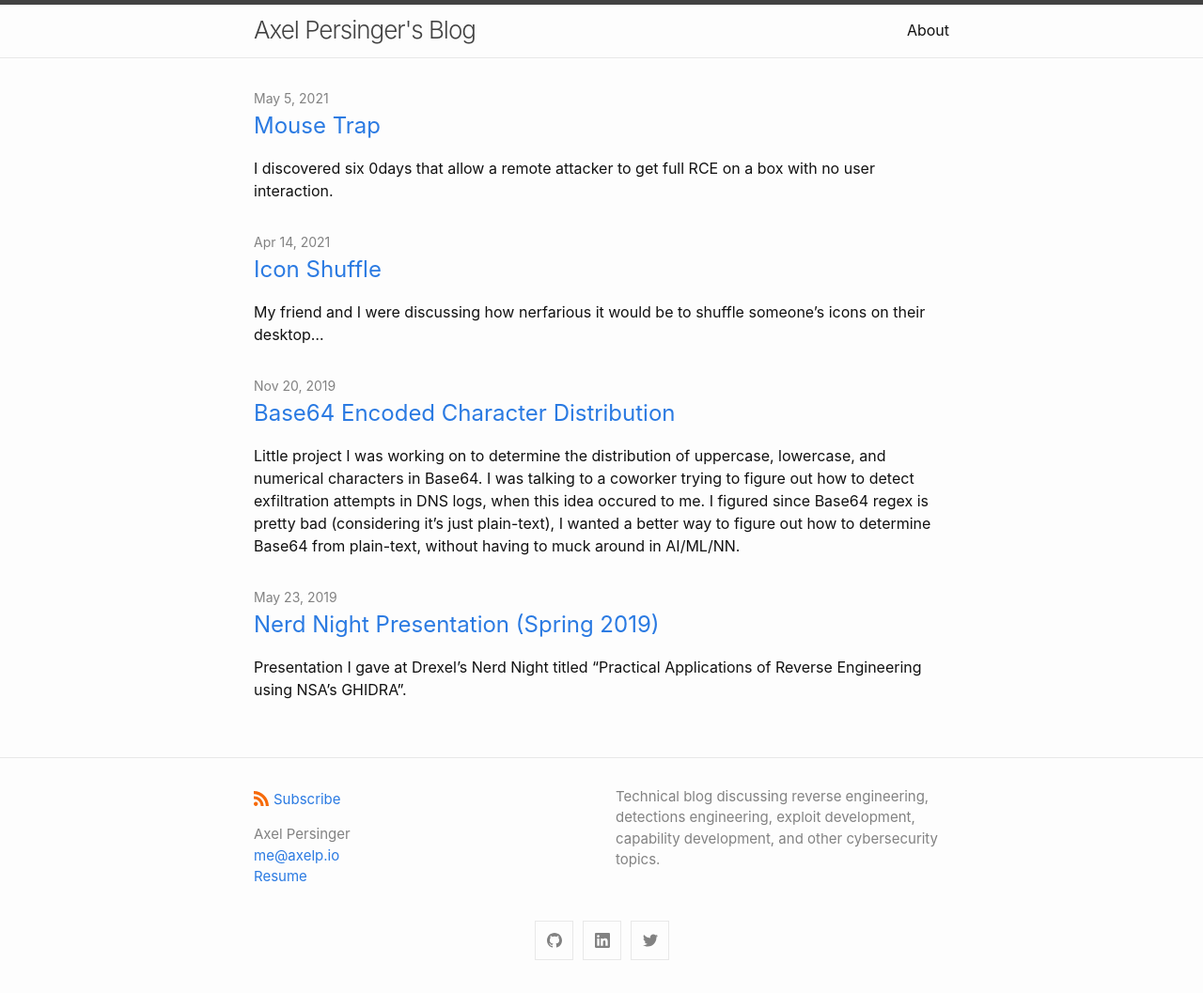
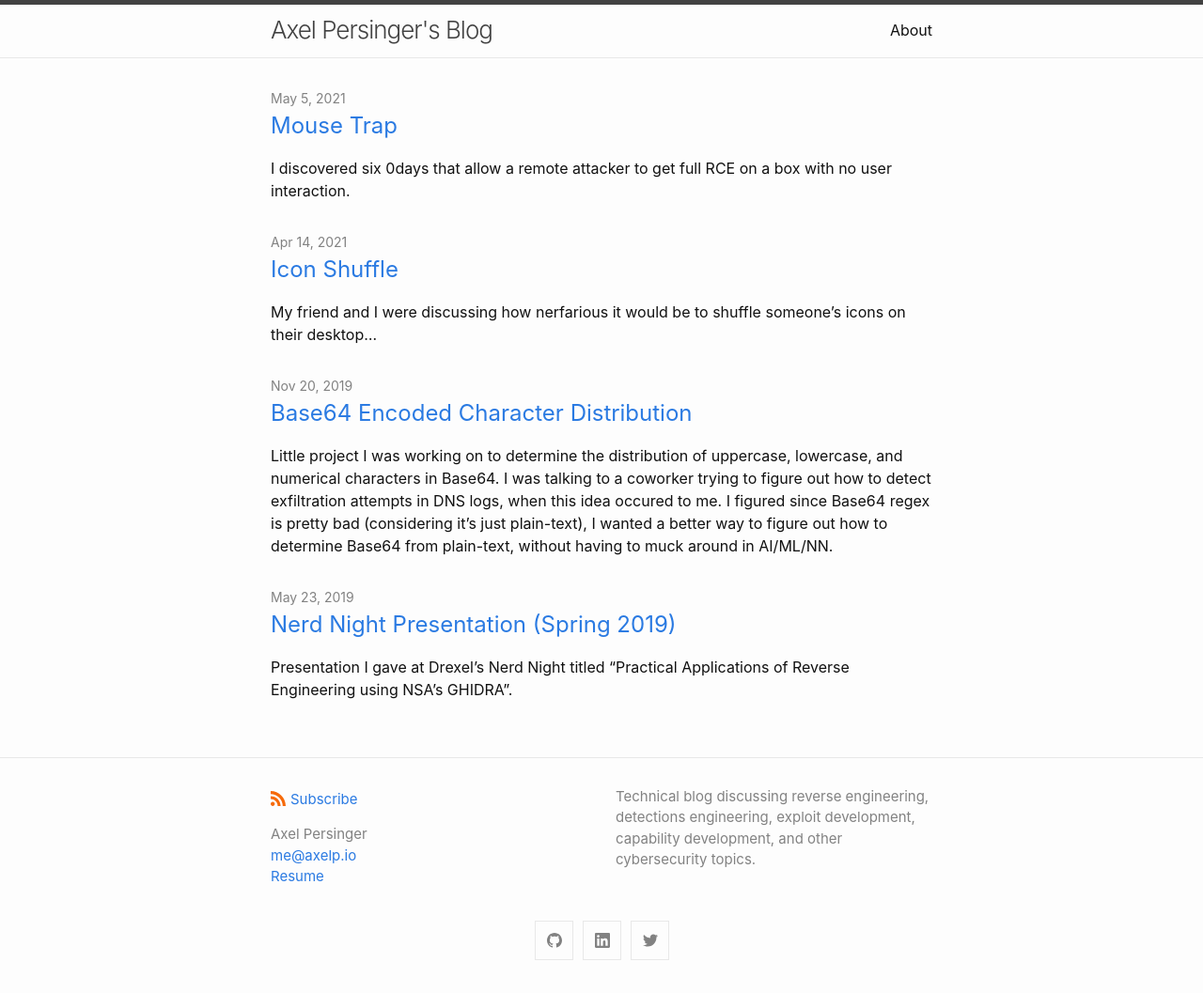
Before and after one commit to CuckooEXE/cuckooexe.github.io, a Jekyll site: the page built from index.md, in a window 1280 px wide. Shown: the whole page at 94% size. Built offline with Jekyll 4.4.1, drawn with Linux system fonts in a browser that asks for light colours.

Commit message:
added disqus, fixed max width

```diff
--- a/_config.yml
+++ b/_config.yml
@@ -59,3 +59,6 @@ plugins:
  - jekyll-seo-tag
 
 google_analytics: UA-102998417-1
+
+disqus:
+  shortname: axelpersinger
--- a/_sass/minima/_base.scss
+++ b/_sass/minima/_base.scss
@@ -208,7 +208,8 @@ pre {
   @extend %clearfix;
 
   @media screen and (min-width: $on-large) {
-    max-width: calc(#{$content-width} - (#{$spacing-unit} * 2));
+    max-width: 55%;
+    // max-width: calc(#{$content-width} - (#{$spacing-unit} * 2));
     padding-right: $spacing-unit;
     padding-left: $spacing-unit;
   }
```
